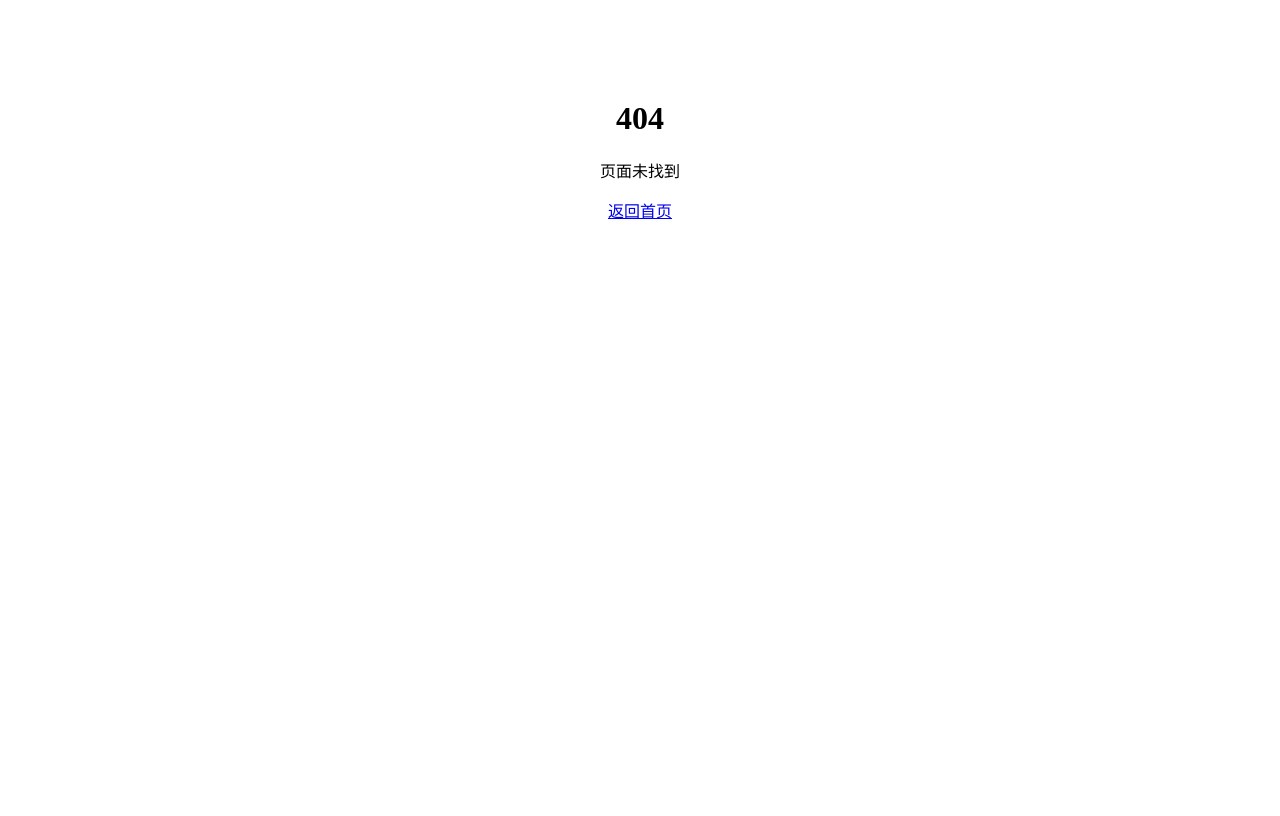
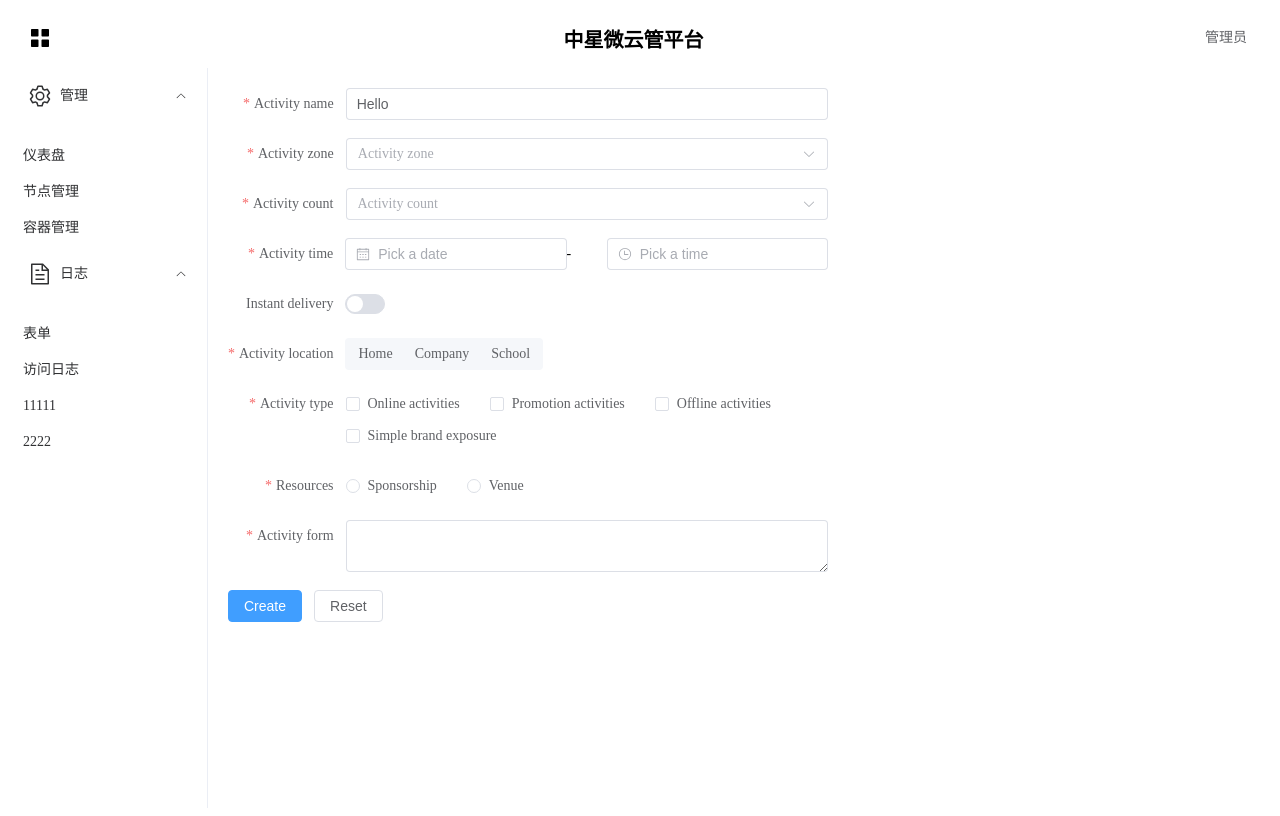
Before and after one commit to zerosuc/vue-practise, a Vue app: page /basic/form in a window 1280 px wide. Before the commit this address had no page. Built offline with nearby package versions, Linux system fonts and the light colour scheme.

Commit message:
表单和自定义规则表单

```diff
--- a/src/router/index.js
+++ b/src/router/index.js
@@ -5,6 +5,8 @@ import MainLayout from '@/views/MainLayout.vue'
 import Dashboard from '@/views/Dashboard.vue'
 import Basic from '@/views/basic.vue'
 import Container from '@/views/container.vue'
+import Form from '@/views/form.vue'
+import Form2 from '@/views/form2.vue'
 
 const router = createRouter({
   history: createWebHistory(import.meta.env.BASE_URL),
@@ -30,7 +32,9 @@ const router = createRouter({
       path: '/basic',
       component: MainLayout,
       children: [
-        { path: '', component: Basic }
+        { path: '', component: Basic },
+        { path: 'form', component: Form },
+        { path: 'form2', component: Form2 }
         // 其他路由配置
       ]
     },
--- a/src/views/Login.vue
+++ b/src/views/Login.vue
@@ -3,6 +3,7 @@
     <el-card class="login-card" shadow="hover">
       <h2 class="login-title">中星微云管平台</h2>
       <el-form :model="loginForm" :rules="rules" ref="loginFormRef" label-width="0">
+        <!-- <el-form-item label="用户名" prop="username"> -->
         <el-form-item prop="username">
           <el-input v-model="loginForm.username" placeholder="Username">
             <template #prefix>
@@ -37,12 +38,18 @@ import { User, Lock } from '@element-plus/icons-vue'
 // 定义带有默认值的表单对象
 const loginForm = reactive({
   username: 'abcde',
-  password: '2222'
+  password: '222233'
 })
 
 const rules = {
-  username: [{ required: true, message: '请输入用户名', trigger: 'blur' }],
-  password: [{ required: true, message: '请输入密码', trigger: 'blur' }]
+  username: [
+    { required: true, message: '请输入用户名', trigger: 'blur' },
+    { min: 3, max: 15, message: '用户名长度在 3 到 15 个字符', trigger: 'blur' }
+  ],
+  password: [
+    { required: true, message: '请输入密码', trigger: 'blur' },
+    { min: 6, max: 20, message: '密码长度在 6 到 20 个字符', trigger: 'blur' }
+  ]
 }
 
 const loginFormRef = ref(null)
@@ -76,6 +83,9 @@ const handleLogin = () => {
   width: 100%;
   height: 100vh;
 }
+/* .el-input {
+  width: 150px;
+} */
 
 .login-card {
   width: 400px;
--- a/src/views/MainLayout.vue
+++ b/src/views/MainLayout.vue
@@ -44,8 +44,10 @@
               </div>
             </template>
             <el-menu-item-group>
-              <el-menu-item index="2-1">系统日志</el-menu-item>
-              <el-menu-item index="2-2">访问日志</el-menu-item>
+              <el-menu-item index="/basic/form">表单</el-menu-item>
+              <el-menu-item index="/basic/form2">访问日志</el-menu-item>
+              <el-menu-item index="/basic/form">11111</el-menu-item>
+              <el-menu-item index="/basic/form2">2222</el-menu-item>
             </el-menu-item-group>
           </el-sub-menu>
         </el-menu>
--- /dev/null
+++ b/src/views/form.vue
@@ -0,0 +1,255 @@
+<template>
+  <el-form
+    ref="ruleFormRef"
+    style="max-width: 600px"
+    :model="ruleForm"
+    :rules="rules"
+    label-width="auto"
+    class="demo-ruleForm"
+    :size="formSize"
+    status-icon
+  >
+    <el-form-item label="Activity name" prop="name">
+      <el-input v-model="ruleForm.name" />
+    </el-form-item>
+    <el-form-item label="Activity zone" prop="region">
+      <el-select v-model="ruleForm.region" placeholder="Activity zone">
+        <el-option label="Zone one" value="shanghai" />
+        <el-option label="Zone two" value="beijing" />
+      </el-select>
+    </el-form-item>
+    <el-form-item label="Activity count" prop="count">
+      <el-select-v2 v-model="ruleForm.count" placeholder="Activity count" :options="options" />
+    </el-form-item>
+    <el-form-item label="Activity time" required>
+      <el-col :span="11">
+        <el-form-item prop="date1">
+          <el-date-picker
+            v-model="ruleForm.date1"
+            type="date"
+            aria-label="Pick a date"
+            placeholder="Pick a date"
+            style="width: 100%"
+          />
+        </el-form-item>
+      </el-col>
+      <el-col class="text-center" :span="2">
+        <span class="text-gray-500">-</span>
+      </el-col>
+      <el-col :span="11">
+        <el-form-item prop="date2">
+          <el-time-picker
+            v-model="ruleForm.date2"
+            aria-label="Pick a time"
+            placeholder="Pick a time"
+            style="width: 100%"
+          />
+        </el-form-item>
+      </el-col>
+    </el-form-item>
+    <el-form-item label="Instant delivery" prop="delivery">
+      <el-switch v-model="ruleForm.delivery" />
+    </el-form-item>
+    <el-form-item label="Activity location" prop="location">
+      <el-segmented v-model="ruleForm.location" :options="locationOptions" />
+    </el-form-item>
+    <el-form-item label="Activity type" prop="type">
+      <el-checkbox-group v-model="ruleForm.type">
+        <el-checkbox value="Online activities" name="type"> Online activities </el-checkbox>
+        <el-checkbox value="Promotion activities" name="type"> Promotion activities </el-checkbox>
+        <el-checkbox value="Offline activities" name="type"> Offline activities </el-checkbox>
+        <el-checkbox value="Simple brand exposure" name="type"> Simple brand exposure </el-checkbox>
+      </el-checkbox-group>
+    </el-form-item>
+    <el-form-item label="Resources" prop="resource">
+      <el-radio-group v-model="ruleForm.resource">
+        <el-radio value="Sponsorship">Sponsorship</el-radio>
+        <el-radio value="Venue">Venue</el-radio>
+      </el-radio-group>
+    </el-form-item>
+    <el-form-item label="Activity form" prop="desc">
+      <el-input v-model="ruleForm.desc" type="textarea" />
+    </el-form-item>
+    <el-form-item>
+      <el-button type="primary" @click="submitForm(ruleFormRef)"> Create </el-button>
+      <el-button @click="resetForm(ruleFormRef)">Reset</el-button>
+    </el-form-item>
+  </el-form>
+</template>
+
+<script setup>
+import { reactive, ref } from 'vue'
+
+const formSize = ref('default')
+const ruleFormRef = ref(null)
+const ruleForm = reactive({
+  name: 'Hello',
+  region: '',
+  count: '',
+  date1: '',
+  date2: '',
+  delivery: false,
+  location: '',
+  type: [],
+  resource: '',
+  desc: ''
+})
+
+const locationOptions = ['Home', 'Company', 'School']
+
+const rules = reactive({
+  name: [
+    { required: true, message: 'Please input Activity name', trigger: 'blur' },
+    { min: 3, max: 5, message: 'Length should be 3 to 5', trigger: 'blur' }
+  ],
+  region: [
+    {
+      required: true,
+      message: 'Please select Activity zone',
+      trigger: 'change'
+    }
+  ],
+  count: [
+    {
+      required: true,
+      message: 'Please select Activity count',
+      trigger: 'change'
+    }
+  ],
+  date1: [
+    {
+      type: 'date',
+      required: true,
+      message: 'Please pick a date',
+      trigger: 'change'
+    }
+  ],
+  date2: [
+    {
+      type: 'date',
+      required: true,
+      message: 'Please pick a time',
+      trigger: 'change'
+    }
+  ],
+  location: [
+    {
+      required: true,
+      message: 'Please select a location',
+      trigger: 'change'
+    }
+  ],
+  type: [
+    {
+      type: 'array',
+      required: true,
+      message: 'Please select at least one activity type',
+      trigger: 'change'
+    }
+  ],
+  resource: [
+    {
+      required: true,
+      message: 'Please select activity resource',
+      trigger: 'change'
+    }
+  ],
+  desc: [{ required: true, message: 'Please input activity form', trigger: 'blur' }]
+})
+
+const submitForm = (formEl) => {
+  if (!formEl) return
+  formEl.validate((valid, fields) => {
+    if (valid) {
+      console.log('submit!')
+    } else {
+      console.log('error submit!', fields)
+    }
+  })
+}
+
+const resetForm = (formEl) => {
+  if (!formEl) return
+  formEl.resetFields()
+}
+
+const options = Array.from({ length: 10000 }).map((_, idx) => ({
+  value: `${idx + 1}`,
+  label: `${idx + 1}`
+}))
+</script>
+
+<style scoped>
+.header {
+  display: flex;
+  align-items: center;
+  padding: 0 20px;
+  height: 60px;
+}
+
+.header-content {
+  display: flex;
+  justify-content: space-between;
+  align-items: center;
+  width: 100%;
+}
+
+.header-content .title {
+  font-size: 20px;
+  font-weight: bold;
+}
+
+.el-dropdown-link {
+  display: flex;
+  align-items: center;
+  cursor: pointer;
+}
+
+.el-icon {
+  font-size: 24px;
+  margin-right: 10px;
+}
+
+.el-dropdown-menu {
+  min-width: 160px;
+}
+
+.el-dropdown-item {
+  white-space: nowrap;
+}
+
+.el-menu {
+  height: 100%;
+  border-right: 1px solid #ebeef5;
+}
+
+.menu-item {
+  display: flex;
+  align-items: center;
+}
+
+.menu-item .el-icon {
+  margin-right: 8px;
+}
+
+.el-menu-item,
+.el-submenu__title {
+  padding-left: 15px !important;
+}
+
+.el-submenu {
+  padding-top: 5px !important;
+  padding-bottom: 5px !important;
+}
+
+.el-menu-item,
+.el-submenu__title {
+  line-height: 36px !important;
+  height: 36px !important;
+}
+
+.login-form {
+  max-width: 400px;
+  margin: 50px auto;
+}
+</style>
--- /dev/null
+++ b/src/views/form2.vue
@@ -0,0 +1,144 @@
+<template>
+  <el-form
+    ref="ruleFormRef"
+    style="max-width: 600px"
+    :model="ruleForm"
+    status-icon
+    :rules="rules"
+    label-width="auto"
+    class="demo-ruleForm"
+  >
+    <el-form-item label="Password" prop="pass">
+      <el-input v-model="ruleForm.pass" type="password" autocomplete="off" />
+    </el-form-item>
+    <el-form-item label="Confirm" prop="checkPass">
+      <el-input v-model="ruleForm.checkPass" type="password" autocomplete="off" />
+    </el-form-item>
+    <el-form-item label="Age" prop="age">
+      <el-input v-model.number="ruleForm.age" />
+    </el-form-item>
+    <el-form-item>
+      <el-button type="primary" @click="submitForm(ruleFormRef)"> Submit </el-button>
+      <el-button @click="resetForm(ruleFormRef)">Reset</el-button>
+    </el-form-item>
+  </el-form>
+</template>
+
+<script setup>
+import { reactive, ref } from 'vue'
+import { ElMessage } from 'element-plus'
+
+const ruleFormRef = ref(null)
+
+const checkAge = (rule, value, callback) => {
+  if (!value) {
+    return callback(new Error('Please input the age'))
+  }
+  setTimeout(() => {
+    if (!Number.isInteger(value)) {
+      callback(new Error('Please input digits'))
+    } else {
+      if (value < 18) {
+        callback(new Error('Age must be greater than 18'))
+      } else {
+        callback()
+      }
+    }
+  }, 1000)
+}
+
+const validatePass = (rule, value, callback) => {
+  if (value === '') {
+    callback(new Error('Please input the password'))
+  } else {
+    if (ruleForm.checkPass !== '') {
+      if (!ruleFormRef.value) return
+      ruleFormRef.value.validateField('checkPass')
+    }
+    callback()
+  }
+}
+const validatePass2 = (rule, value, callback) => {
+  if (value === '') {
+    callback(new Error('Please input the password again'))
+  } else if (value !== ruleForm.pass) {
+    callback(new Error("Two inputs don't match!"))
+  } else {
+    callback()
+  }
+}
+
+const ruleForm = reactive({
+  pass: '',
+  checkPass: '',
+  age: ''
+})
+
+const rules = reactive({
+  pass: [{ validator: validatePass, trigger: 'blur' }],
+  checkPass: [{ validator: validatePass2, trigger: 'blur' }],
+  age: [{ validator: checkAge, trigger: 'blur' }]
+})
+
+const submitForm = (formEl) => {
+  if (!formEl) return
+  formEl.validate((valid) => {
+    if (valid) {
+      console.log('submit!')
+      ElMessage({
+        message: '提交成功',
+        type: 'success'
+      })
+    } else {
+      console.log('error submit!')
+      ElMessage({
+        message: '表单校验失败',
+        type: 'error'
+      })
+    }
+  })
+}
+
+const resetForm = (formEl) => {
+  if (!formEl) return
+  formEl.resetFields()
+}
+</script>
+
+<style scoped>
+.login-container {
+  display: flex;
+  justify-content: center;
+  align-items: center;
+  width: 100%;
+  height: 100vh;
+}
+
+.login-card {
+  width: 400px;
+  padding: 40px 20px;
+  border-radius: 8px;
+  box-shadow: 0 10px 20px rgba(0, 0, 0, 0.1);
+  background: #ffffff;
+}
+
+.login-title {
+  text-align: center;
+  margin-bottom: 30px;
+  font-size: 24px;
+  color: #333;
+}
+
+.login-button {
+  width: 100%;
+  height: 40px;
+  font-size: 16px;
+}
+
+.copyright {
+  text-align: center;
+  margin-top: 20px;
+  color: #888;
+  font-size: 12px;
+}
+</style>
```
